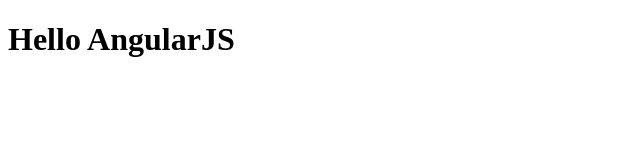
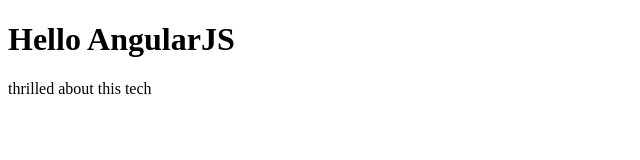
Before and after one commit to x5142044/test-angularJS, a plain HTML site: page index.html in a window 1280 px wide. Shown: the whole page, without its empty margins (0-640 px from the left). Drawn offline with Linux system fonts and the light colour scheme.

Commit message:
new version of web file.

```diff
--- a/index.html
+++ b/index.html
@@ -6,5 +6,6 @@
   </head>
   <body>
     <h1> Hello AngularJS </h1>
+    <p> thrilled about this tech</p>
   </body>
 </html>
```
